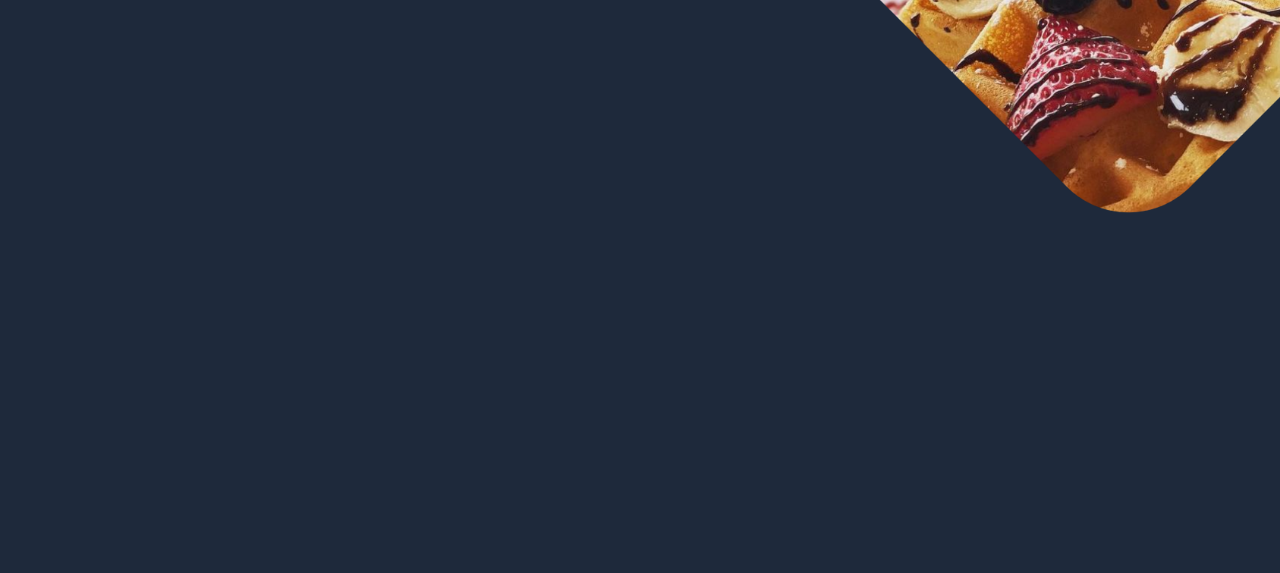
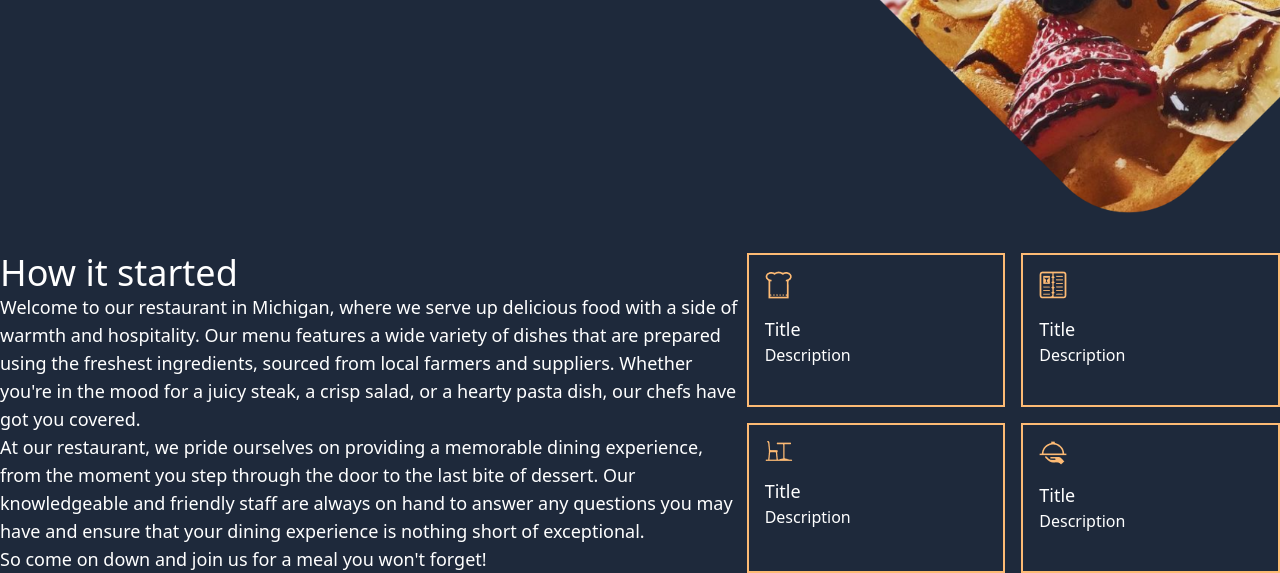
Before and after one commit to techup-group12/Group12-landing, a plain HTML site: page index.html in a window 1280 px wide. Shown: the part 588-1161 px from the top of the page. Before the commit the page ends 801 px from the top, so only its background shows below. Drawn offline with nearby package versions, Linux system fonts and the light colour scheme.

Commit message:
added images and vectors

```diff
--- a/index.html
+++ b/index.html
@@ -21,5 +21,36 @@
     <h1 class="text-white text-8xl font-bold">But first,<br>Food!</h1>
     <img src="/image.png" class="w-[500px] h-auto">
     </div>
+    <div class="flex pt-10">
+        <div class="text-white text-4xl w-7/12">
+            <h2>How it started</h2>
+            <p class="text-lg">Welcome to our restaurant in Michigan, where we serve up delicious food with a side of warmth and hospitality. Our menu features a wide variety of dishes that are prepared using the freshest ingredients, sourced from local farmers and suppliers. Whether you're in the mood for a juicy steak, a crisp salad, or a hearty pasta dish, our chefs have got you covered.<br>
+                At our restaurant, we pride ourselves on providing a memorable dining experience, from the moment you step through the door to the last bite of dessert. Our knowledgeable and friendly staff are always on hand to answer any questions you may have and ensure that your dining experience is nothing short of exceptional.<br>
+                So come on down and join us for a meal you won't forget!</p>
+        </div>
+        <div class="grid-cols-2 grid w-5/12 gap-4">
+            <div class="border-2 border-orange-300 p-4">
+                <img src="/Vector 1.png" class="">
+                <h2 class="text-white text-lg mt-4">Title</h2>
+                <p class="text-white ">Description</p>
+            </div>
+            <div class="border-2 border-orange-300 p-4">
+                <img src="/Vector 2.png">
+                <h2 class="text-white text-lg mt-4">Title</h2>
+                <p class="text-white ">Description</p>
+            </div>
+            <div class="border-2 border-orange-300 p-4">
+                <img src="/Vector 3.png">
+                <h2 class="text-white text-lg mt-4">Title</h2>
+                <p class="text-white ">Description</p>
+            </div>
+            <div class="border-2 border-orange-300 p-4">
+                <img src="/Vector 4.png">
+                <h2 class="text-white text-lg mt-4">Title</h2>
+                <p class="text-white ">Description</p>
+            </div>
+
+        </div>
+    </div>
 </body>
 </html>
```
Also changed, not shown: Vector 1.png (added), Vector 2.png (added), Vector 3.png (added), Vector 4.png (added).
